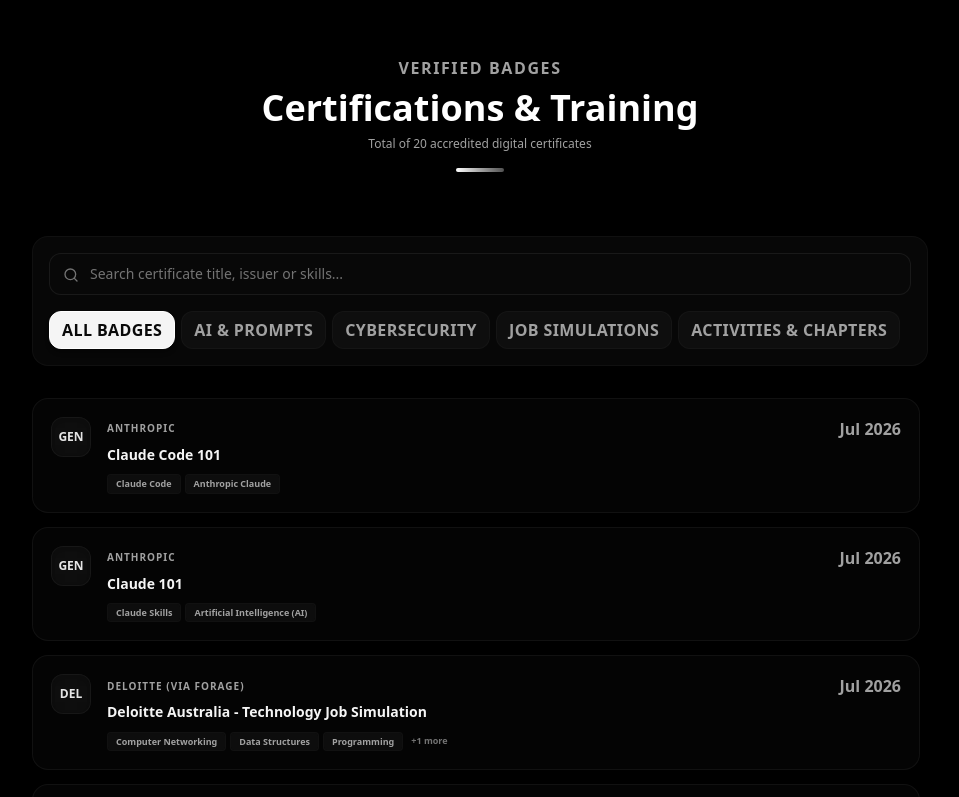
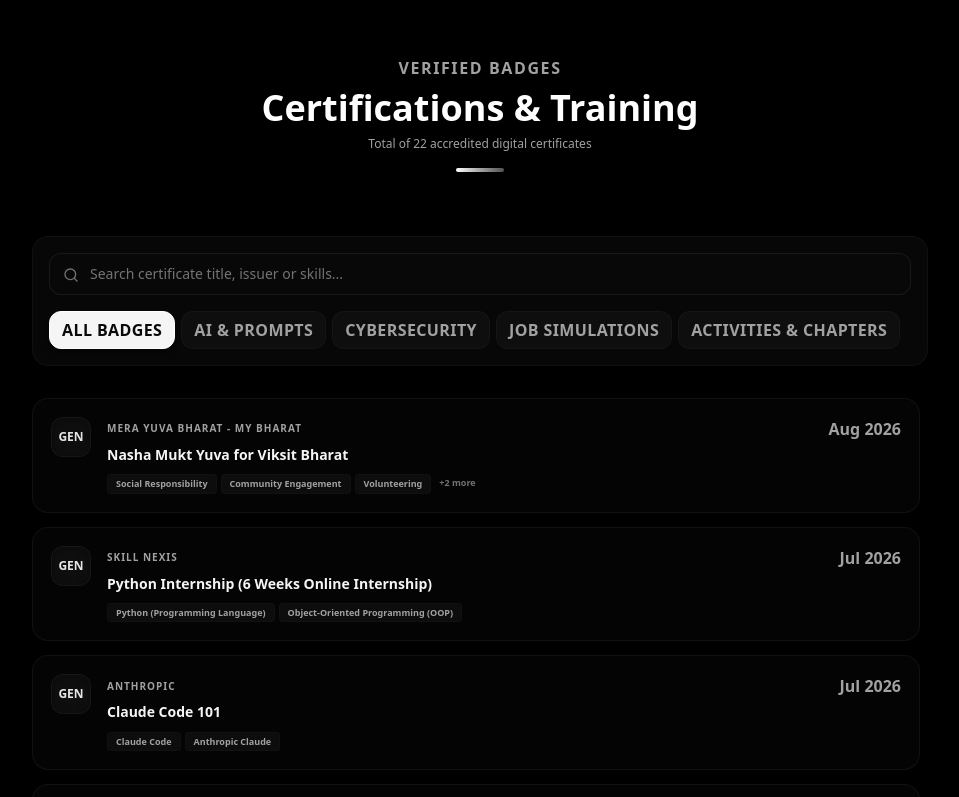
Before and after one commit to AnsumanSahu9966/My-Portfolio, a React (Vite) app: page / in a window 1280 px wide. Shown: the part 2700-3497 px from the top of the page, without its empty margins (160-1119 px from the left). Built offline with nearby package versions, Linux system fonts and the light colour scheme.

Commit message:
Update data.ts

```diff
--- a/src/data.ts
+++ b/src/data.ts
@@ -84,9 +84,36 @@
     skills: ['Java', 'Methods Overloading', 'String Parsing', 'Validation Modules', 'Modular Architecture'],
     category: 'utility',
   },
+  {
+    id: 'apexplanet-cyber-lab',
+    title: 'Virtual Cybersecurity Lab Setup',
+    technologies: ['Kali Linux', 'VirtualBox', 'Metasploitable2'],
+    description: 'Built a complete virtual cybersecurity lab environment as part of the ApexPlanet Cybersecurity Internship. Configured isolated host-only networks, practiced essential Linux terminal commands, performed network reconnaissance using Nmap, and captured/analyzed network traffic using Wireshark to understand penetration testing workflows.',
+    skills: ['CyberSecurity', 'Ethical Hacking', 'Nmap', 'Wireshark', 'Burp Suite', 'Linux', 'Networking', 'Penetration Testing'],
+    category: 'cybersecurity',
+  },
 ];
 
 export const certificationsList: Certification[] = [
+  {
+    id: 'nasha-mukt',
+    title: 'Nasha Mukt Yuva for Viksit Bharat',
+    issuer: 'Mera Yuva Bharat - MY Bharat',
+    issuedDate: 'Aug 2026',
+    credentialUrl: 'https://postimg.cc/yDXw3DSq',
+    skills: ['Social Responsibility', 'Community Engagement', 'Volunteering', 'Awareness Raising', 'NSS'],
+    logoType: 'generic',
+  },
+  {
+    id: 'python-internship',
+    title: 'Python Internship (6 Weeks Online Internship)',
+    issuer: 'Skill Nexis',
+    issuedDate: 'Jul 2026',
+    credentialId: 'SNX-00089-26',
+    credentialUrl: 'https://drive.google.com/file/d/10id8cRYM_mlyxjPLSEbzLLcuN_bhqidv/view',
+    skills: ['Python (Programming Language)', 'Object-Oriented Programming (OOP)'],
+    logoType: 'generic',
+  },
   {
     id: 'claude-code-101',
     title: 'Claude Code 101',
@@ -277,10 +304,10 @@
     color: 'from-amber-400 to-orange-500',
     skills: [
       { name: 'Java', level: 90, category: 'Core' },
+      { name: 'Python', level: 80, category: 'Data/AI' },
       { name: 'SQL', level: 75, category: 'Database' },
       { name: 'C++', level: 70, category: 'Core' },
       { name: 'C', level: 65, category: 'Core' },
-      { name: 'Python', level: 60, category: 'Data/AI' },
     ],
   },
   {
@@ -299,10 +326,10 @@
     color: 'from-emerald-400 to-teal-500',
     skills: [
       { name: 'AI Prompting / Engineering', level: 90, category: 'AI' },
-      { name: 'AI Workflow & Agents', level: 85, category: 'AI' },
+      { name: 'Penetration Testing (Kali, Nmap, Burp)', level: 85, category: 'Security' },
       { name: 'Cybersecurity Principles', level: 80, category: 'Security' },
-      { name: 'Threat Detection & Analysis', level: 75, category: 'Security' },
-      { name: 'Operating Systems Concepts', level: 70, category: 'Systems' },
+      { name: 'Threat Detection & Wireshark', level: 75, category: 'Security' },
+      { name: 'Linux OS & Networking', level: 75, category: 'Systems' },
     ],
   },
   {
@@ -312,7 +339,7 @@
       { name: 'IntelliJ IDEA & VS Code', level: 95, category: 'IDE' },
       { name: 'GitHub Copilot & Gemini', level: 95, category: 'AI Tools' },
       { name: 'Claude & ChatGPT', level: 95, category: 'AI Tools' },
-      { name: 'Perplexity & Antigravity AI', level: 90, category: 'AI Tools' },
+      { name: 'VirtualBox & Metasploitable Labs', level: 85, category: 'Dev/Sec' },
       { name: 'Git & Version Control', level: 80, category: 'DevOps' },
     ],
   },
```
